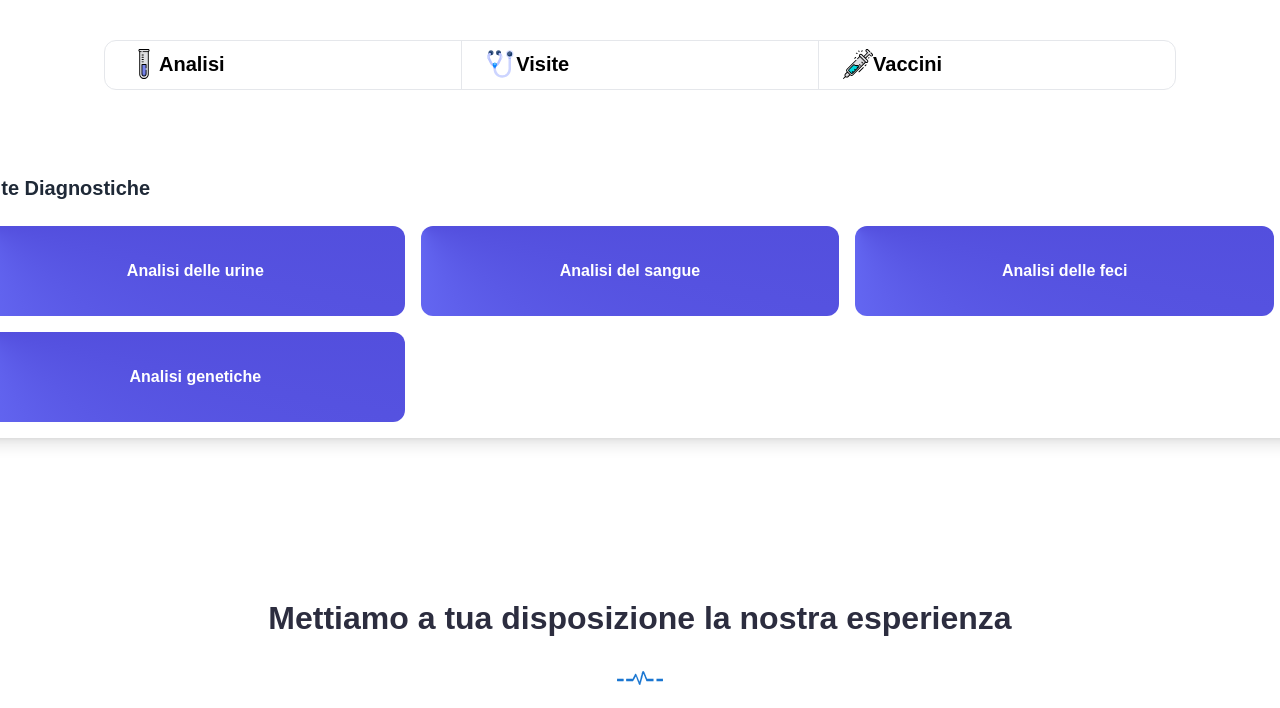
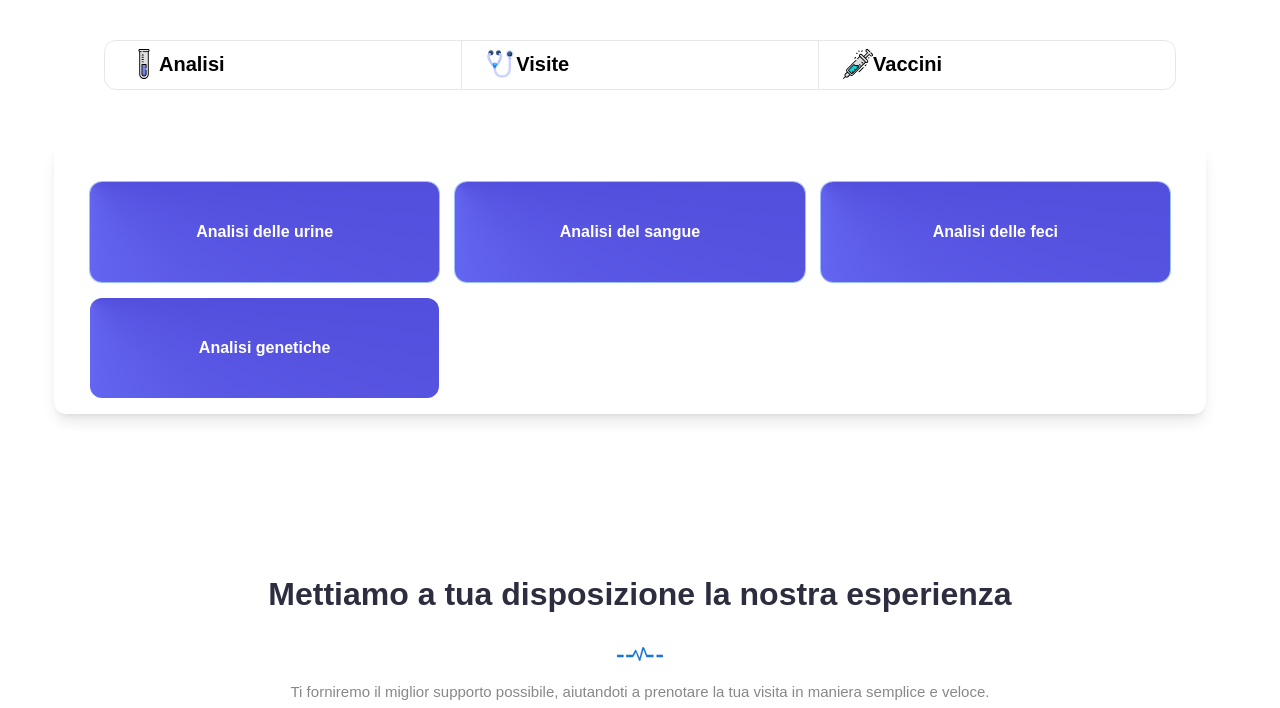
Before and after one commit to CicaMatt/MediCare, a Flask app: page /prenotazione in a window 1280 px wide, after a click on "Analisi". Shown: the part 72-780 px from the top of the page. Run offline with Flask 3, Linux system fonts and the light colour scheme; style sheets or scripts are compiled from the project's sources; parts of the project's set-up code (start-up, migrations or seed data) failed here and were passed over; some libraries are stand-ins or nearby versions.

Commit message:
Miglioramento prenotazione

```diff
--- a/flaskDir/MediCare/model/entity/Paziente.py
+++ b/flaskDir/MediCare/model/entity/Paziente.py
@@ -1,4 +1,4 @@
-from functools import wraps
+import functools
 
 import bcrypt
 from flask import session, redirect, url_for
@@ -19,9 +19,9 @@ def paziente_required(func):
 
     """
 
-    @wraps
+    @functools.wraps(func)
     def wrapper(*args, **kwargs):
-        if session.get('user_role') == 'medico':
+        if session.get('user_role') == 'paziente':
             return func(*args, **kwargs)
         return redirect(url_for('home'))
 
--- a/flaskDir/source/prenotazioni/PrenotazioneControl.py
+++ b/flaskDir/source/prenotazioni/PrenotazioneControl.py
@@ -1,7 +1,7 @@
 from flask import render_template, session, request, Blueprint
 from flask_login import current_user, login_required
 
-from flaskDir.MediCare.model.entity.Paziente import Paziente
+from flaskDir.MediCare.model.entity.Paziente import Paziente, paziente_required
 
 from datetime import datetime
 
@@ -42,6 +42,7 @@ def getListaEnti():
 
 @prenotazione_blueprint.route('/listamedici/paginamedico', methods=['GET', 'POST'])
 @login_required
+@paziente_required
 def getMedico():
     """
     Restituisce le informazioni relative a un medico selezionato.
@@ -95,6 +96,7 @@ def getMedico():
 
 
 @prenotazione_blueprint.route('/prenotazione/listavaccini')
+@paziente_required
 def getListaVaccini():
     """
     Restituisce la lista dei vaccini disponibili.
--- a/flaskDir/templates/Prenotazione.html
+++ b/flaskDir/templates/Prenotazione.html
@@ -139,7 +139,8 @@
       {% include 'Navbar.html' %}
 
 <section>
-                <div class="items-center px-8 mx-auto max-w-7xl lg:px-16 md:px-12">
+
+                <div class="items-center px-8 mx-auto bg max-w-7xl lg:px-16 md:px-12">
                   <div class="justify-center w-full lg:p-10 max-auto">
                     <div x-data="{ tab: 'tab1' }">
                       <ul class="flex justify-between mx-auto overflow-hidden text-sm text-center text-black border divide-x rounded-xl">
@@ -210,7 +211,7 @@
                                 <!--Visite specialistiche-->
                                 <div class="contenitore-specialistiche" id="visite_specialistiche">
                                   <div class="grid justify-center items-center">
-                                    <div class="justify-between rounded-xl mt-4 p-4 bg-white shadow-lg md:w-[85rem]">
+                                    <div class="justify-between rounded-xl mt-4 p-4 bg-white shadow-lg md:w-[72rem]">
                                       <h1 class="text-xl font-bold text-gray-800 mt-4">Visite Specialistiche</h1>
                                       <div class="flex flex-wrap grid grid-cols-3 gap-4 justify-between text-center mt-6">
 
@@ -254,33 +255,50 @@
                                 <!--Visite diagnostiche-->
                                 <div class="contenitore-diagnostiche" id="visite_diagnostiche">
                                     <div class="grid justify-center items-center">
-                                        <div class="justify-between rounded-xl mt-4 p-4 bg-white shadow-lg md:w-[85rem]">
-                                            <h1 class="text-xl font-bold text-gray-800 mt-4">Visite Diagnostiche</h1>
+                                        <div class="justify-between rounded-xl mt-4 p-4 bg-white shadow-lg md:w-[72rem]">
                                             <div class="flex flex-wrap grid grid-cols-3 gap-4 justify-between text-center mt-6">
 
-                                                <div class="bg-[conic-gradient(at_top_left,_var(--tw-gradient-stops))] from-indigo-700 via-indigo-500 to-indigo-300 hover:scale-105 hover:bg-blue-500 rounded-xl p-10" style="height: 90px;">
+
+                                                <a href="{{url_for('prenotazioni.getListaMedici', specializzazione='Urologia')}}" class="block">
+                                                    <div class="bg-[conic-gradient(at_top_left,_var(--tw-gradient-stops))] from-indigo-700 via-indigo-500 to-indigo-300 hover:scale-105 hover:bg-blue-500 rounded-xl p-10 relative ring-1" style="height: 100px;">
                                                          <div class="flex items-center justify-center h-full">
-                                                    <a href="{{url_for('prenotazioni.getListaMedici', specializzazione='Urologia')}}" class="text-white font-bold hover:rounded-br-3xl transition duration-100 cursor-pointer">Analisi delle urine</a>
+                                                             <span class="text-white font-bold hover:rounded-br-3xl transition duration-100 hover:text-black cursor-pointer">Analisi delle urine</span>
                                                          </div>
+                                                         <!-- Hidden image initially -->
+                                                        <img src="{{ url_for('static', filename='images/esameurine.jpeg') }}" alt="Image" class="absolute top-0 left-0 w-full h-full opacity-0 rounded-xl transition duration-300 hover:opacity-85 object-cover">
                                                      </div>
+                                                </a>
 
-                                                <div class="bg-[conic-gradient(at_top_left,_var(--tw-gradient-stops))] from-indigo-700 via-indigo-500 to-indigo-300 hover:scale-105 hover:bg-blue-500 rounded-xl p-10" style="height: 90px;">
+                                                <a href="{{url_for('prenotazioni.getListaMedici', specializzazione='Ematologia')}}" class="block">
+                                                    <div class="bg-[conic-gradient(at_top_left,_var(--tw-gradient-stops))] from-indigo-700 via-indigo-500 to-indigo-300 hover:scale-105 hover:bg-blue-500 rounded-xl p-10 relative ring-1" style="height: 100px;">
                                                          <div class="flex items-center justify-center h-full">
-                                                    <a href="{{url_for('prenotazioni.getListaMedici', specializzazione='Ematologia')}}" class="text-white font-bold hover:rounded-br-3xl transition duration-100 cursor-pointer">Analisi del sangue</a>
+                                                             <span class="text-white font-bold hover:rounded-br-3xl transition duration-100 hover:text-black cursor-pointer">Analisi del sangue</span>
                                                          </div>
+                                                         <!-- Hidden image initially -->
+                                                        <img src="{{ url_for('static', filename='images/esamesangue.png') }}" alt="Image" class="absolute top-0 left-0 w-full h-full opacity-0 rounded-xl transition duration-300 hover:opacity-85 object-cover">
                                                      </div>
+                                                </a>
 
-                                                <div class="bg-[conic-gradient(at_top_left,_var(--tw-gradient-stops))] from-indigo-700 via-indigo-500 to-indigo-300 hover:scale-105 hover:bg-blue-500 rounded-xl p-10" style="height: 90px;">
+
+                                                <a href="{{url_for('prenotazioni.getListaMedici', specializzazione='Gastroenterologia')}}" class="block">
+                                                    <div class="bg-[conic-gradient(at_top_left,_var(--tw-gradient-stops))] from-indigo-700 via-indigo-500 to-indigo-300 hover:scale-105 hover:bg-blue-500 rounded-xl p-10 relative ring-1" style="height: 100px;">
                                                          <div class="flex items-center justify-center h-full">
-                                                  <a href="{{url_for('prenotazioni.getListaMedici', specializzazione='Gastroenterologia')}}" class="text-white font-bold hover:rounded-br-3xl transition duration-100 cursor-pointer">Analisi delle feci</a>
+                                                             <span class="text-white font-bold hover:rounded-br-3xl transition duration-100 hover:text-black cursor-pointer">Analisi delle feci</span>
                                                          </div>
+                                                         <!-- Hidden image initially -->
+                                                        <img src="{{ url_for('static', filename='images/esamifecali.webp') }}" alt="Image" class="absolute top-0 left-0 w-full h-full opacity-0 rounded-xl transition duration-300 hover:opacity-80 object-cover">
                                                      </div>
+                                                </a>
 
-                                                <div class="bg-[conic-gradient(at_top_left,_var(--tw-gradient-stops))] from-indigo-700 via-indigo-500 to-indigo-300 hover:scale-105 hover:bg-blue-500 rounded-xl p-10" style="height: 90px;">
+                                                <a href="{{url_for('prenotazioni.getListaMedici', specializzazione='Genetica')}}" class="block">
+                                                    <div class="bg-[conic-gradient(at_top_left,_var(--tw-gradient-stops))] from-indigo-700 via-indigo-500 to-indigo-300 hover:scale-105 hover:bg-blue-500 rounded-xl p-10 relative" style="height: 100px;">
                                                          <div class="flex items-center justify-center h-full">
-                                                  <a href="{{url_for('prenotazioni.getListaMedici', specializzazione='Genetica')}}" class="text-white font-bold hover:rounded-br-3xl transition duration-100 cursor-pointer">Analisi genetiche</a>
+                                                             <span class="text-white font-bold hover:rounded-br-3xl transition duration-100 hover:text-black cursor-pointer">Analisi genetiche</span>
                                                          </div>
+                                                         <!-- Hidden image initially -->
+                                                        <img src="{{ url_for('static', filename='images/esamigenetici.jpeg') }}" alt="Image" class="absolute top-0 left-0 w-full h-full opacity-0 rounded-xl transition duration-300 hover:opacity-80 object-cover">
                                                      </div>
+                                                </a>
 
                                             </div>
                                         </div>
```
Also changed, not shown: flaskDir/__init__.py (+6 -4 lines), flaskDir/static/images/esamesangue.png (added), flaskDir/static/images/esameurine.jpeg (added), flaskDir/static/images/esamifecali.webp (added), flaskDir/static/images/esamigenetici.jpeg (added). Lines whose indentation alone changed are shown as unchanged.
